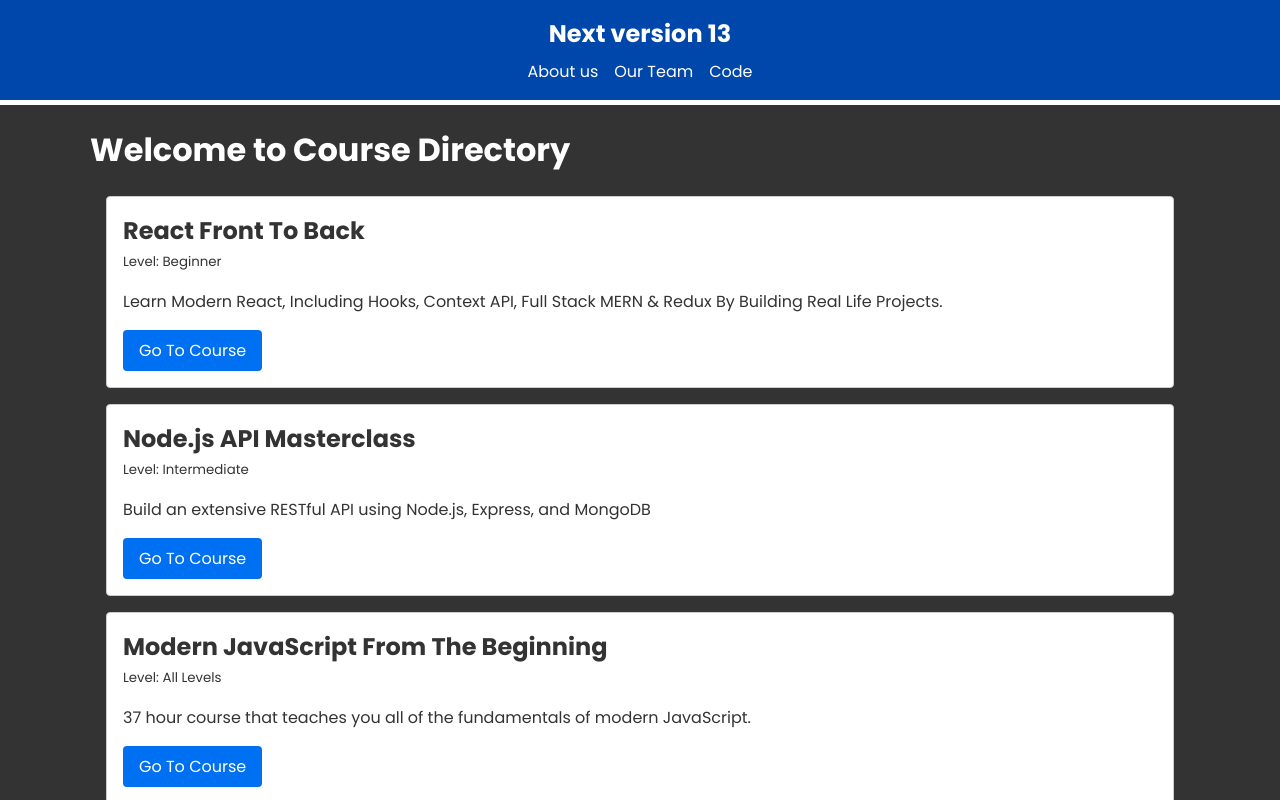
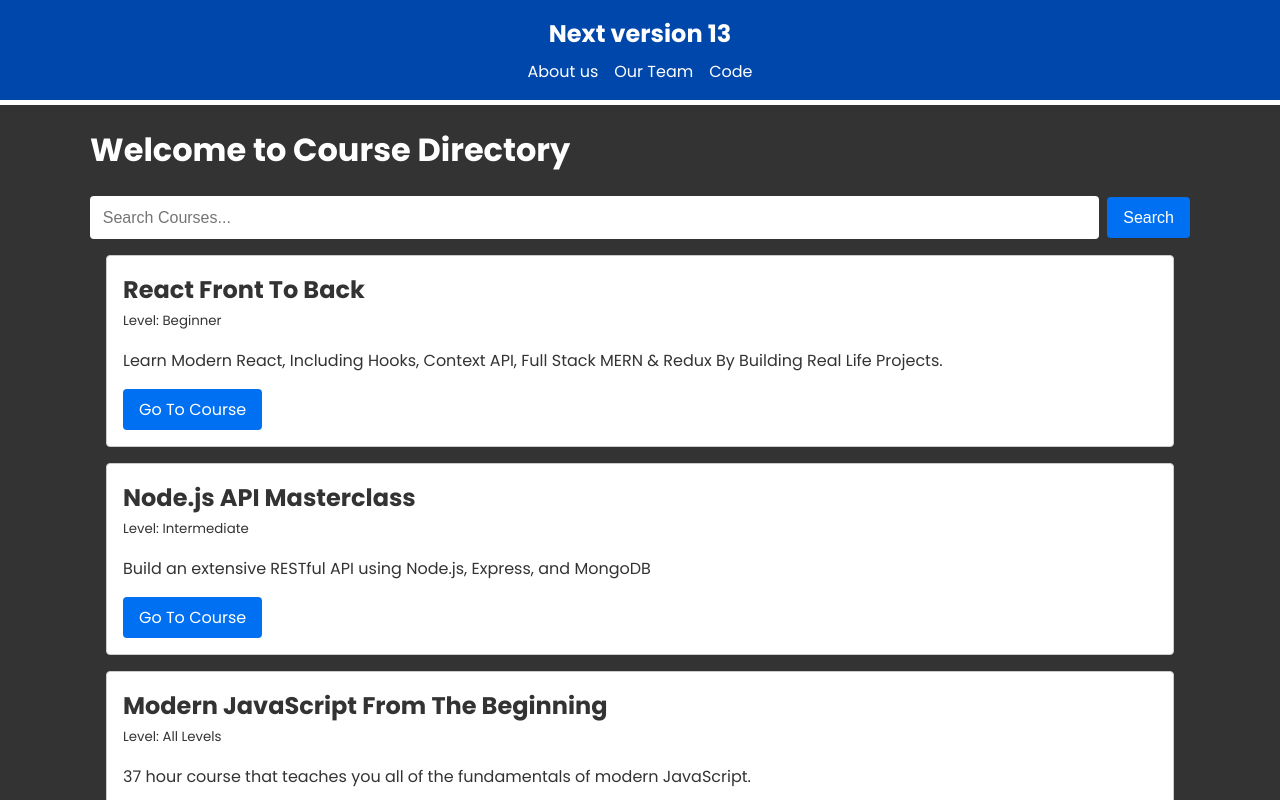
Before and after one commit to Junjpan/next_app_text_version13, a Next.js app: page / in a window 1280 px wide. Shown: the top 800 px of the page. Built offline with nearby package versions, Linux system fonts and the light colour scheme.

Commit message:
create course search feature

```diff
--- a/app/api/courses/route.js
+++ b/app/api/courses/route.js
@@ -17,6 +17,7 @@
     return NextResponse.json(courses)
 }
 
+//geting  body data
 export async function POST(request){
     const {title,description,level,link}=await request.json();
 
--- /dev/null
+++ b/app/components/CourseSearch.jsx
@@ -0,0 +1,33 @@
+"use client";
+import { useState } from "react";
+
+const CourseSearch = ({getSearchResults}) => {
+  const [query, setQuery] = useState("");
+
+  const handleSubmit = async (e) => {
+    e.preventDefault();
+
+    const res = await fetch(`api/courses/search?query=${query}`);
+    const courses = await res.json();
+    getSearchResults(courses);
+  };
+
+  return (
+    <form action="" className="search-form" onSubmit={handleSubmit}>
+      <input
+        type="text"
+        className="search-input"
+        value={query}
+        placeholder="Search Courses..."
+        onChange={(e) => {
+          setQuery(e.target.value);
+        }}
+      />
+      <button className="search-button" type="submit">
+        Search
+      </button>
+    </form>
+  );
+};
+
+export default CourseSearch;
--- a/app/components/Courses.jsx
+++ b/app/components/Courses.jsx
@@ -1,14 +1,9 @@
 import Link from "next/link";
 
-const fetchCourses=async()=>{
-    const response=await fetch('http://localhost:3000/api/courses');
+//it's a server component
+const Courses = ({courses}) => {
+    console.log(courses)
 
-    const courses=await response.json();
-    return courses;
-}
-
-const Courses =async () => {
-    const courses=await fetchCourses();
   return (
     <div className='courses'>
       {courses.map((course) => (
--- a/app/page.jsx
+++ b/app/page.jsx
@@ -1,14 +1,40 @@
-import React from 'react';
-import Courses from './components/Courses';
+"use client";
+
+import { useEffect, useState } from "react";
+import Courses from "./components/Courses";
+import CourseSearch from "./components/CourseSearch";
+import Loading from "./loading";
 
 const HomePage = () => {
+  const [courses, setCourses] = useState([]);
+  const [loading, setLoading] = useState(false);
+
+  useEffect(() => {
+    setLoading(true);
+    const fetchCourses = async () => {
+      const res = await fetch("/api/courses");
+      const data = await res.json();
+
+      setCourses(data);
+      setLoading(false);
+    };
+
+    fetchCourses();
+  }, []);
 
   return (
-   <>
-   <h1>Welcome to Course Directory</h1>
-   <Courses />
-   </>
-  )
-}
+    <>
+      {loading ? (
+        <Loading />
+      ) : (
+        <>
+          <h1>Welcome to Course Directory</h1>
+          <CourseSearch getSearchResults={(result)=>setCourses(result)}/>
+          <Courses courses={courses} />
+        </>
+      )}
+    </>
+  );
+};
 
-export default HomePage
+export default HomePage;
```
